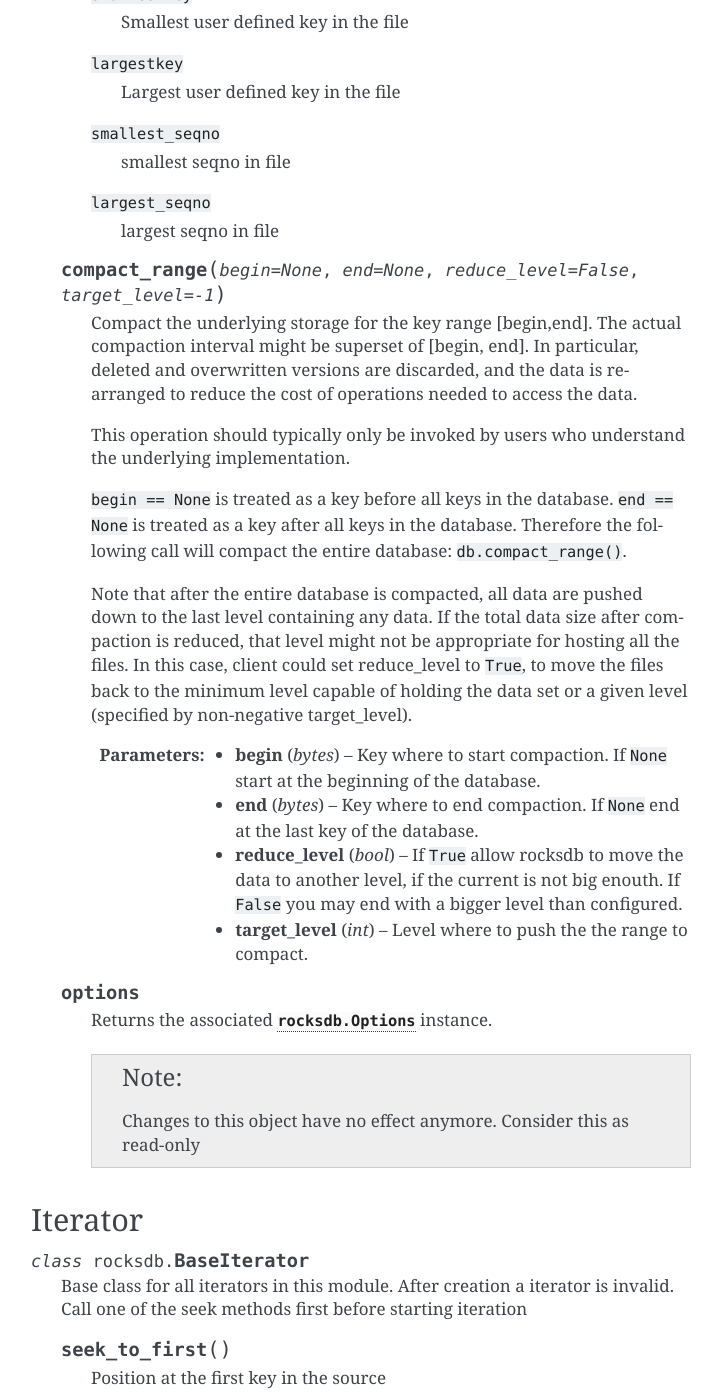
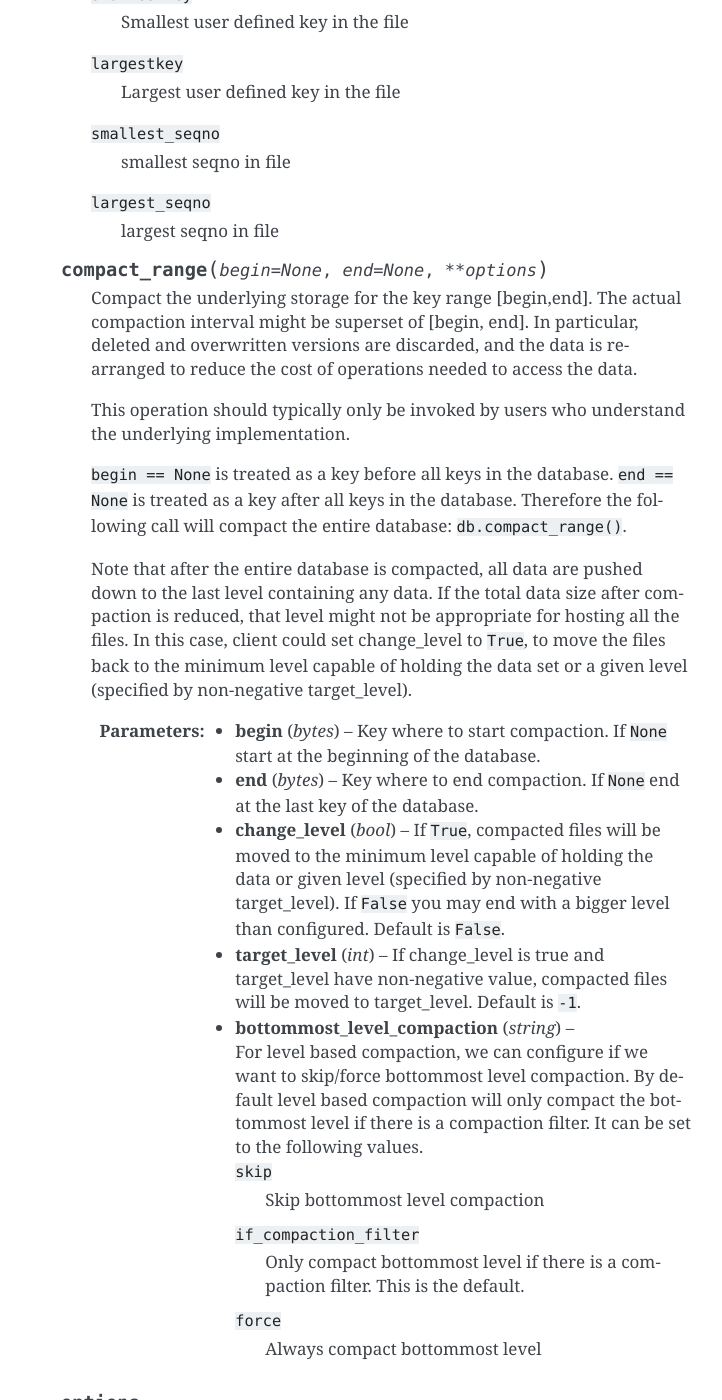
Before and after one commit to stephan-hof/pyrocksdb, a Sphinx documentation site: the page built from docs/api/database.rst, in a window 1280 px wide and 1400 px high, scrolled down 4712 px. Shown: the whole window, without its empty margins (389-1111 px from the left). Built offline with Sphinx 7.4.7, drawn with Linux system fonts in a browser that asks for light colours.

Commit message:
Change API of compact_range to be compatible with the change of rocksdb.

```diff
--- a/docs/api/database.rst
+++ b/docs/api/database.rst
@@ -238,7 +238,7 @@
         ``largest_seqno``
             largest seqno in file
 
-    .. py:method:: compact_range(begin=None, end=None, reduce_level=False, target_level=-1)
+    .. py:method:: compact_range(begin=None, end=None, ** options)
 
         Compact the underlying storage for the key range [begin,end].
         The actual compaction interval might be superset of [begin, end].
@@ -256,7 +256,7 @@
         Note that after the entire database is compacted, all data are pushed
         down to the last level containing any data. If the total data size
         after compaction is reduced, that level might not be appropriate for
-        hosting all the files. In this case, client could set reduce_level
+        hosting all the files. In this case, client could set change_level
         to ``True``, to move the files back to the minimum level capable of holding
         the data set or a given level (specified by non-negative target_level).
 
@@ -264,11 +264,29 @@
                             If ``None`` start at the beginning of the database.
         :param bytes end: Key where to end compaction.
                           If ``None`` end at the last key of the database.
-        :param bool reduce_level:  If ``True`` allow rocksdb to move the data to
-                                   another level, if the current is not big enouth.
+        :param bool change_level:  If ``True``, compacted files will be moved to
+                                   the minimum level capable of holding the data
+                                   or given level (specified by non-negative target_level).
                                    If ``False`` you may end with a bigger level
-                                   than configured.
-        :param int target_level: Level where to push the the range to compact.
+                                   than configured. Default is ``False``.
+        :param int target_level: If change_level is true and target_level have non-negative
+                                 value, compacted files will be moved to target_level.
+                                 Default is ``-1``.
+        :param string bottommost_level_compaction:
+            For level based compaction, we can configure if we want to
+            skip/force bottommost level compaction. By default level based
+            compaction will only compact the bottommost level if there is a
+            compaction filter. It can be set to the following values.
+
+            ``skip``
+                Skip bottommost level compaction
+
+            ``if_compaction_filter``
+                Only compact bottommost level if there is a compaction filter.
+                This is the default.
+
+            ``force``
+                Always compact bottommost level
 
     .. py:attribute:: options
 
```
Also changed, not shown: docs/changelog.rst (+10 -1 lines), 3 other files.
